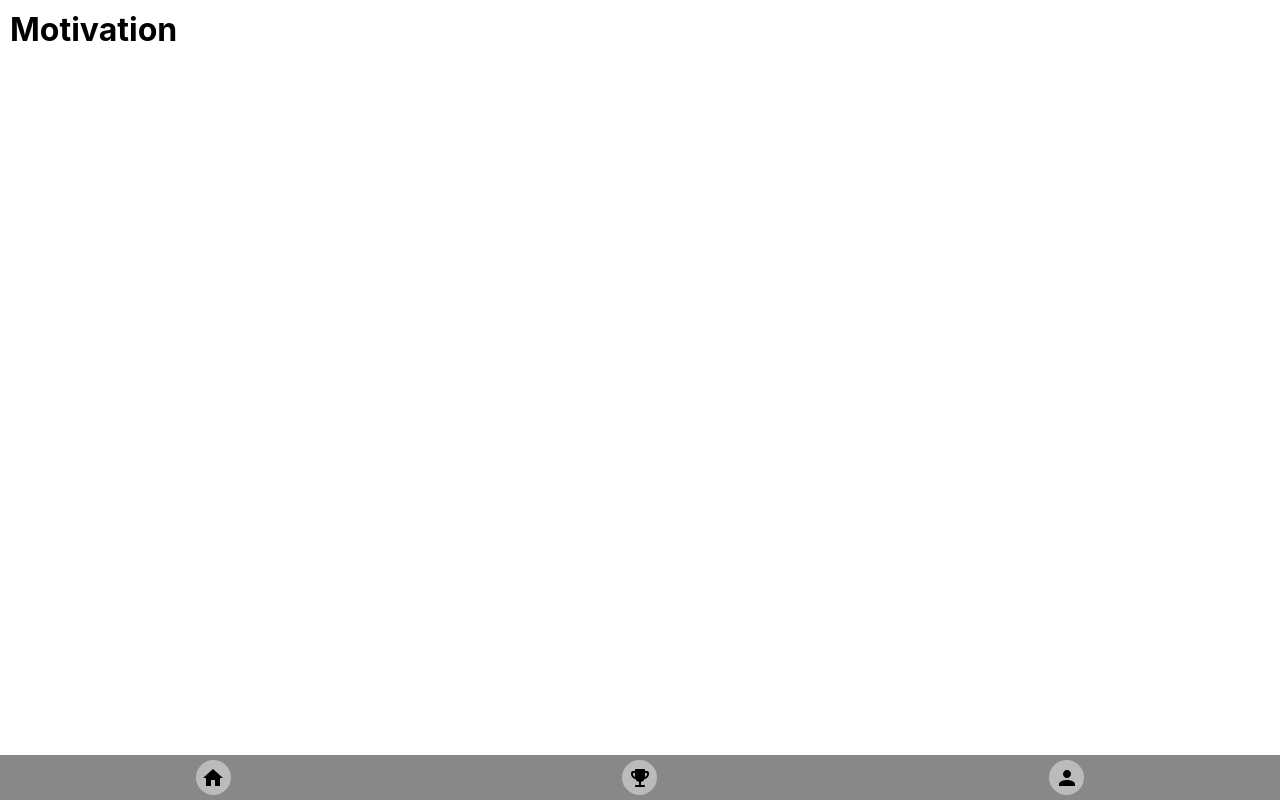
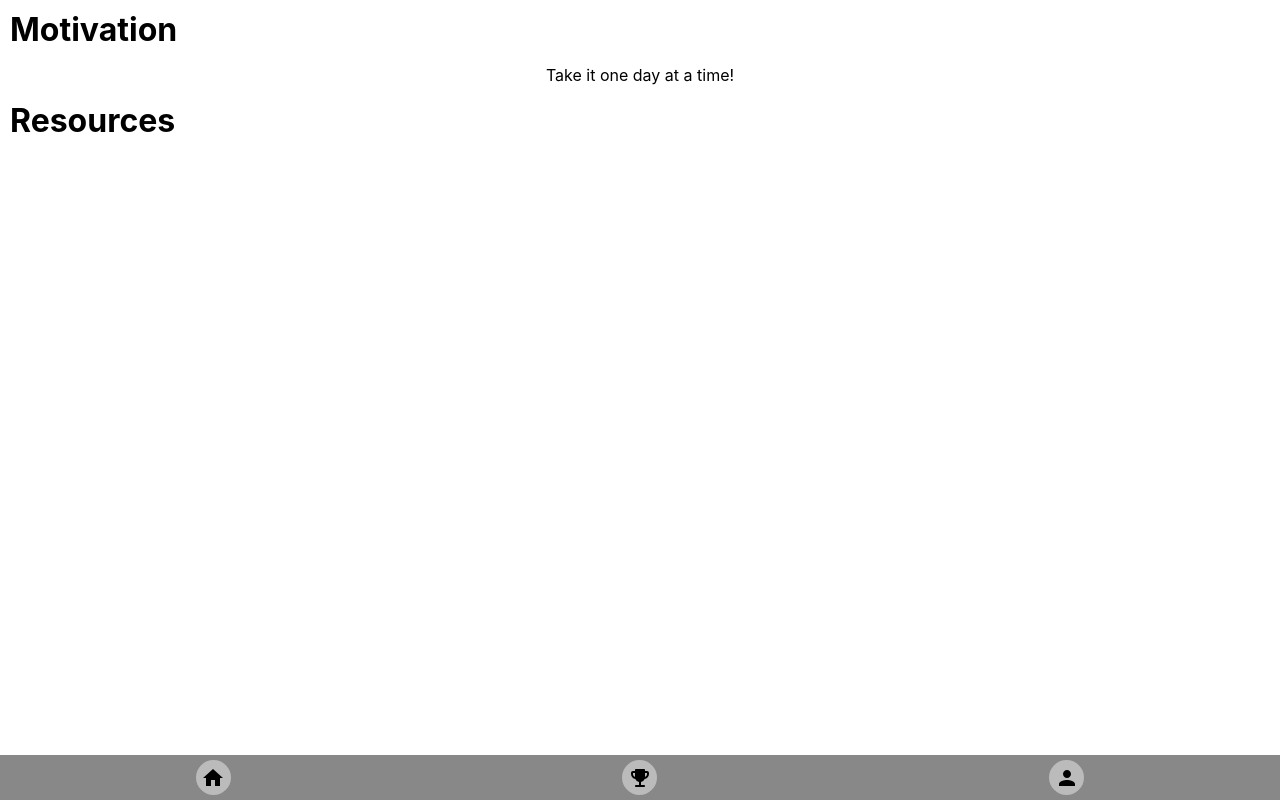
Before and after one commit to michaelhtleung/Nuul, a React (Create React App) app: page /motivation in a window 1280 px wide. Built offline with nearby package versions, Linux system fonts and the light colour scheme.

Commit message:
add inspirational quote

```diff
--- a/src/components/motivation.js
+++ b/src/components/motivation.js
@@ -3,6 +3,8 @@ class Motivation extends React.Component {
 	render() {
 		return <div className="page">
 			<h1>Motivation</h1>
+			<p>Take it one day at a time!</p>
+			<h1>Resources</h1>
 		</div>
 	}
 }
--- a/src/index.css
+++ b/src/index.css
@@ -5,6 +5,10 @@ body {
     sans-serif;
     -webkit-font-smoothing: antialiased;
     -moz-osx-font-smoothing: grayscale;
+}
+
+p {
+    text-align: center;
 }
 
 h1 {
```
